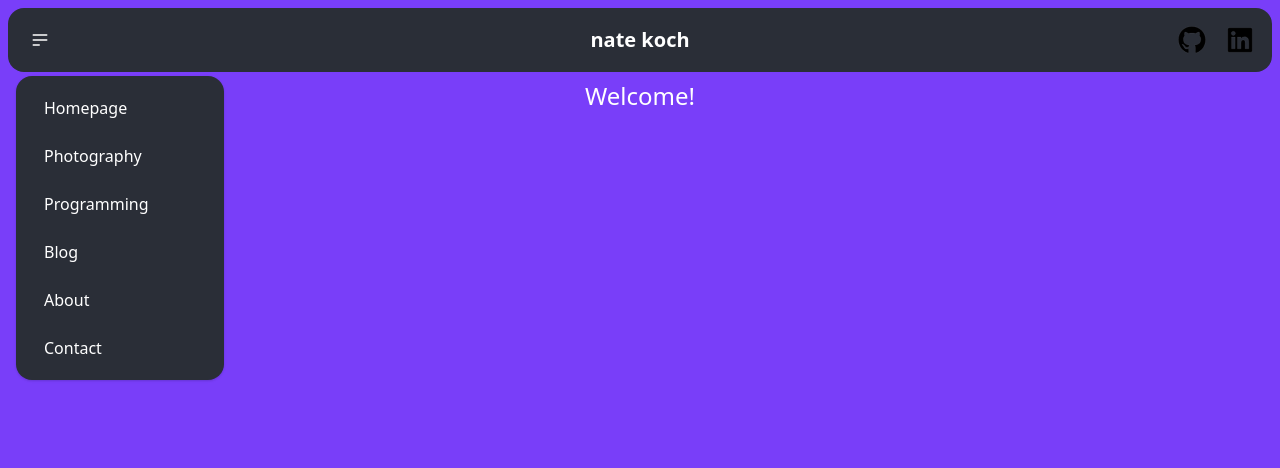
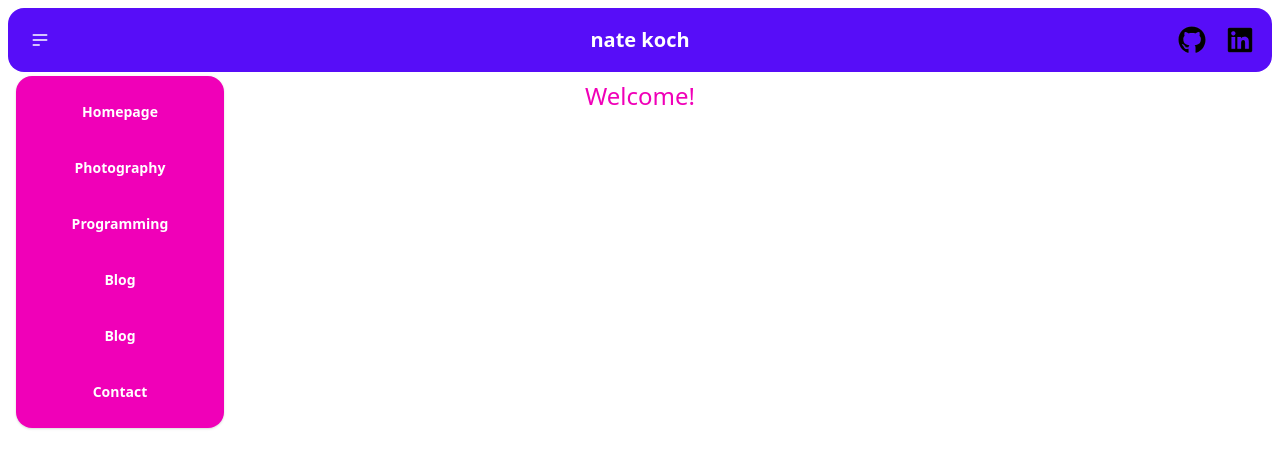
Before and after one commit to natekoch/portfolio, a Svelte app: page / in a window 1280 px wide. Both pictures are taken after a click on the label 40 px from the left and 40 px from the top of the page. Shown: the top 468 px of the page. Built offline with nearby package versions, Linux system fonts and the light colour scheme.

Commit message:
updated navbar working + pkg upgrades

```diff
--- a/package.json
+++ b/package.json
@@ -27,11 +27,10 @@
   },
   "dependencies": {
     "daisyui": "^1.16.4",
-    "postcss": "^8.4.5",
+    "postcss": "^8.2.13",
     "sirv-cli": "^1.0.0"
   },
-  "resolutions":
-  {
+  "resolutions": {
     "postcss": "^8.2.13"
   }
 }
--- a/public/index.css
+++ b/public/index.css
@@ -636,41 +636,6 @@ html {
   }
 }
 
-[data-theme=dark] {
-  --p: 259 94% 61%;
-  --pf: 259 94.4% 51.2%;
-  --pc: 0 0% 100%;
-  --s: 314 100% 47.1%;
-  --sf: 314 100% 37.1%;
-  --sc: 0 0% 100%;
-  --a: 174 60% 51%;
-  --af: 174 59.8% 41%;
-  --ac: 0 0% 100%;
-  --n: 222 13.4% 19%;
-  --nf: 223 13.7% 10%;
-  --nc: 0 0% 100%;
-  --b1: 219 14.1% 27.8%;
-  --b2: 222 13.4% 19%;
-  --b3: 223 13.7% 10%;
-  --bc: 228 14.3% 93.1%;
-  --in: 202 100% 70%;
-  --su: 89 61.6% 52%;
-  --wa: 54 68.8% 63.5%;
-  --er: 0 100% 71.8%;
-  --border-color: var(--b3);
-  --rounded-box: 1rem;
-  --rounded-btn: 0.5rem;
-  --rounded-badge: 1.9rem;
-  --animation-btn: 0.25s;
-  --animation-input: .2s;
-  --btn-text-case: uppercase;
-  --btn-focus-scale: 0.95;
-  --navbar-padding: .5rem;
-  --border-btn: 1px;
-  --tab-border: 1px;
-  --tab-radius: 0.5rem;
-}
-
 .btn {
   border-color: transparent;
   border-color: hsla(var(--n) / var(--tw-border-opacity, 1));
@@ -882,9 +847,11 @@ html {
   align-items: stretch;
 }
 
-.menu :where(li)>a,.menu :where(li)>span {
+.menu :where(li)>a,.menu :where(li)>button,.menu :where(li)>span {
   display: flex;
   align-items: center;
+  outline: 2px solid transparent;
+  outline-offset: 2px;
   transition-property: background-color, border-color, color, fill, stroke, opacity, box-shadow, transform;
   transition-duration: .15s;
   transition-duration: .2s;
@@ -893,6 +860,10 @@ html {
 
 .menu :where(li)>a {
   cursor: pointer;
+  -webkit-user-select: none;
+  -moz-user-select: none;
+  -ms-user-select: none;
+  user-select: none;
 }
 
 .menu :where(li)>a:focus {
@@ -1182,25 +1153,31 @@ html {
   border-radius: var(--rounded-btn, .5rem);
 }
 
-.menu li>:where(a),.menu li>:where(span) {
+.menu :where(li.bordered>a),.menu :where(li.bordered>button),.menu :where(li.bordered>span) {
+  --tw-border-opacity: 1;
+  border-color: hsla(var(--p) / var(--tw-border-opacity, 1));
+  border-left-width: 4px;
+}
+
+.menu li>:where(a),.menu li>:where(button),.menu li>:where(span) {
   padding: .75rem 1.25rem;
   color: currentColor;
 }
 
-.menu li>:where(a:focus),.menu li>:where(a:hover) {
+.menu li>:where(a:focus),.menu li>:where(a:hover),.menu li>:where(button:focus),.menu li>:where(button:hover) {
   --tw-bg-opacity: 1;
   --tw-bg-opacity: 0.1;
   background-color: hsla(var(--bc) / var(--tw-bg-opacity, 1));
 }
 
-.menu li>:where(a.active) {
+.menu li>:where(a.active),.menu li>:where(button.active) {
   --tw-bg-opacity: 1;
   background-color: hsla(var(--p) / var(--tw-bg-opacity, 1));
   --tw-text-opacity: 1;
   color: hsla(var(--pc) / var(--tw-text-opacity, 1));
 }
 
-.menu li>:where(a:active) {
+.menu li>:where(a:active),.menu li>:where(button:active) {
   --tw-bg-opacity: 1;
   background-color: hsla(var(--pf) / var(--tw-bg-opacity, 1));
   --tw-text-opacity: 1;
@@ -1398,6 +1375,11 @@ html {
   margin-right: 0.5rem;
 }
 
+.my-1 {
+  margin-top: 0.25rem;
+  margin-bottom: 0.25rem;
+}
+
 .mt-3 {
   margin-top: 0.75rem;
 }
@@ -1436,10 +1418,6 @@ html {
 
 .h-7 {
   height: 1.75rem;
-}
-
-.h-full {
-  height: 100%;
 }
 
 .h-screen {
@@ -1550,9 +1528,23 @@ html {
   border-radius: 0.25rem;
 }
 
+.border-transparent {
+  border-color: transparent;
+}
+
+.hover\:border-accent:hover {
+  --tw-border-opacity: 1;
+  border-color: hsla(var(--a) / var(--tw-border-opacity));
+}
+
 .bg-primary {
   --tw-bg-opacity: 1;
   background-color: hsla(var(--p) / var(--tw-bg-opacity));
+}
+
+.bg-secondary {
+  --tw-bg-opacity: 1;
+  background-color: hsla(var(--s) / var(--tw-bg-opacity));
 }
 
 .bg-neutral {
@@ -1610,9 +1602,19 @@ html {
   color: rgba(255, 255, 255, var(--tw-text-opacity));
 }
 
+.text-secondary {
+  --tw-text-opacity: 1;
+  color: hsla(var(--s) / var(--tw-text-opacity));
+}
+
 .text-neutral-content {
   --tw-text-opacity: 1;
   color: hsla(var(--nc) / var(--tw-text-opacity));
+}
+
+.hover\:text-secondary:hover {
+  --tw-text-opacity: 1;
+  color: hsla(var(--s) / var(--tw-text-opacity));
 }
 
 *, ::before, ::after {
--- a/public/index.html
+++ b/public/index.html
@@ -1,5 +1,5 @@
 <!DOCTYPE html>
-<html lang="en" data-theme="dark">
+<html lang="en" data-theme="acid">
 <head>
 	<meta charset='utf-8'>
 	<meta name='viewport' content='width=device-width,initial-scale=1'>
@@ -14,7 +14,18 @@
 	<script defer src='/build/bundle.js'></script>
 </head>
 
-<body class="bg-primary h-full">
+<body class="no_scroll_bar"></body>
 
-</body>
+<style>
+	.no_scroll_bar {
+        position: absolute;
+        left: 0;
+        overflow-x: hidden;
+        overflow-y: scroll;
+    }
+	.no_scroll_bar::-webkit-scrollbar {
+    	display: none;
+	}
+</style>
+
 </html>
--- a/src/App.svelte
+++ b/src/App.svelte
@@ -48,24 +48,24 @@
 		</div>
 	</nav>
 	-->
-	<div class="navbar bg-neutral rounded-box">
+	<div class="navbar bg-primary rounded-box">
 		<div class="navbar-start">
 		  <div class="dropdown">
 			<label tabindex="0" class="btn btn-ghost btn-circle" for="dropdown">
 			  <svg xmlns="http://www.w3.org/2000/svg" class="h-5 w-5" fill="none" viewBox="0 0 24 24" stroke="white"><path stroke-linecap="round" stroke-linejoin="round" stroke-width="2" d="M4 6h16M4 12h16M4 18h7" /></svg>
 			</label>
-			<ul tabindex="0" class="menu menu-compact dropdown-content mt-3 p-2 shadow bg-neutral rounded-box w-52">
-			  <li><a class="text-white" href="index.html" style="text-decoration: none; color: white">Homepage</a></li>
-			  <li><a class="text-white" href="index.html" style="text-decoration: none; color: white">Photography</a></li>
-			  <li><a class="text-white" href="index.html" style="text-decoration: none; color: white">Programming</a></li>
-			  <li><a class="text-white" href="index.html" style="text-decoration: none; color: white">Blog</a></li>
-			  <li><a class="text-white" href="index.html" style="text-decoration: none; color: white">About</a></li>
-			  <li><a class="text-white" href="index.html" style="text-decoration: none; color: white">Contact</a></li>
+			<ul tabindex="0" class="menu dropdown-content mt-3 p-2 shadow bg-secondary rounded-box w-52">
+			  <li><button class="text-white btn btn-ghost normal-case my-1 border-transparent hover:border-accent" style="color: white" on:click|preventDefault={() => (menu = 1)}>Homepage</button></li>
+			  <li><button class="text-white btn btn-ghost normal-case my-1 border-transparent hover:border-accent" style="color: white" on:click|preventDefault={() => (menu = 2)}>Photography</button></li>
+			  <li><button class="text-white btn btn-ghost normal-case my-1 border-transparent hover:border-accent" style="color: white" on:click|preventDefault={() => (menu = 3)}>Programming</button></li>
+			  <li><button class="text-white btn btn-ghost normal-case my-1 border-transparent hover:border-accent" style="color: white" on:click|preventDefault={() => (menu = 4)}>Blog</button></li>
+			  <li><button class="text-white btn btn-ghost normal-case my-1 border-transparent hover:border-accent" style="color: white" on:click|preventDefault={() => (menu = 5)}>Blog</button></li>
+			  <li><button class="text-white btn btn-ghost normal-case my-1 border-transparent hover:border-accent" style="color: white" on:click|preventDefault={() => (menu = 6)}>Contact</button></li>
 			</ul>
 		  </div>
 		</div>
 		<div class="navbar-center">
-		  <a class="btn btn-ghost normal-case text-white text-xl" style="text-decoration: none; color: white" href="index.html">nate koch</a>
+		  <button class="btn btn-ghost normal-case text-white hover:text-secondary text-xl" on:click|preventDefault={() => (menu = 1)}>nate koch</button>
 		</div>
 		<div class="navbar-end">
 			<button class="btn btn-ghost btn-circle">
--- a/src/Home.svelte
+++ b/src/Home.svelte
@@ -1,5 +1,5 @@
 <body>
     <div class="text-center">
-        <h1 class="text-bold text-2xl text-white">Welcome!</h1>
+        <h1 class="text-bold text-2xl text-secondary">Welcome!</h1>
     </div>
 </body>
--- a/src/Photography.svelte
+++ b/src/Photography.svelte
@@ -1,7 +1,9 @@
 <body>
-    <div class="stack">
-        <img src="00043261/000432610001.jpg" alt="topstack" class="rounded" />
-        <img src="00043261/000432610002.jpg" alt="middlestack" class="rounded" />
-        <img src="00043261/000432610003.jpg" alt="bottomstack" class="rounded" />
+    <div class="grid">
+        <div class="stack">
+            <img src="00043261/000432610001.jpg" width="300" height="500" alt="topstack" class="rounded" />
+            <img src="00043261/000432610002.jpg" witdh="300" height="500" alt="middlestack" class="rounded" />
+            <img src="00043261/000432610003.jpg" width="300" height="500" alt="bottomstack" class="rounded" />
+        </div>
     </div>
 </body>
```
Also changed, not shown: public/build/bundle.css, public/build/bundle.js, tailwind.config.js (line endings or trailing spaces), 2 other files (tests, documents, lock files or other folders).
